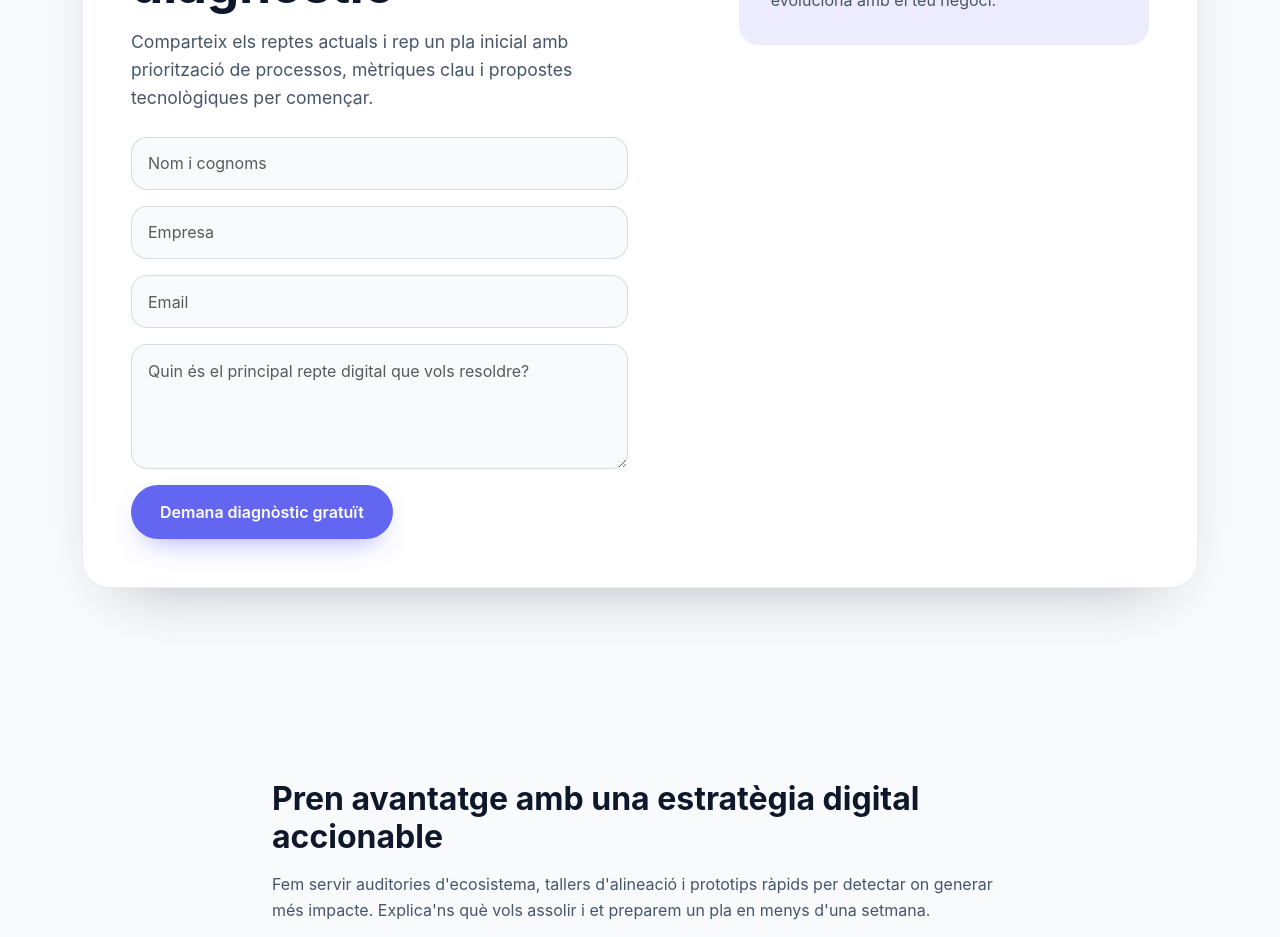
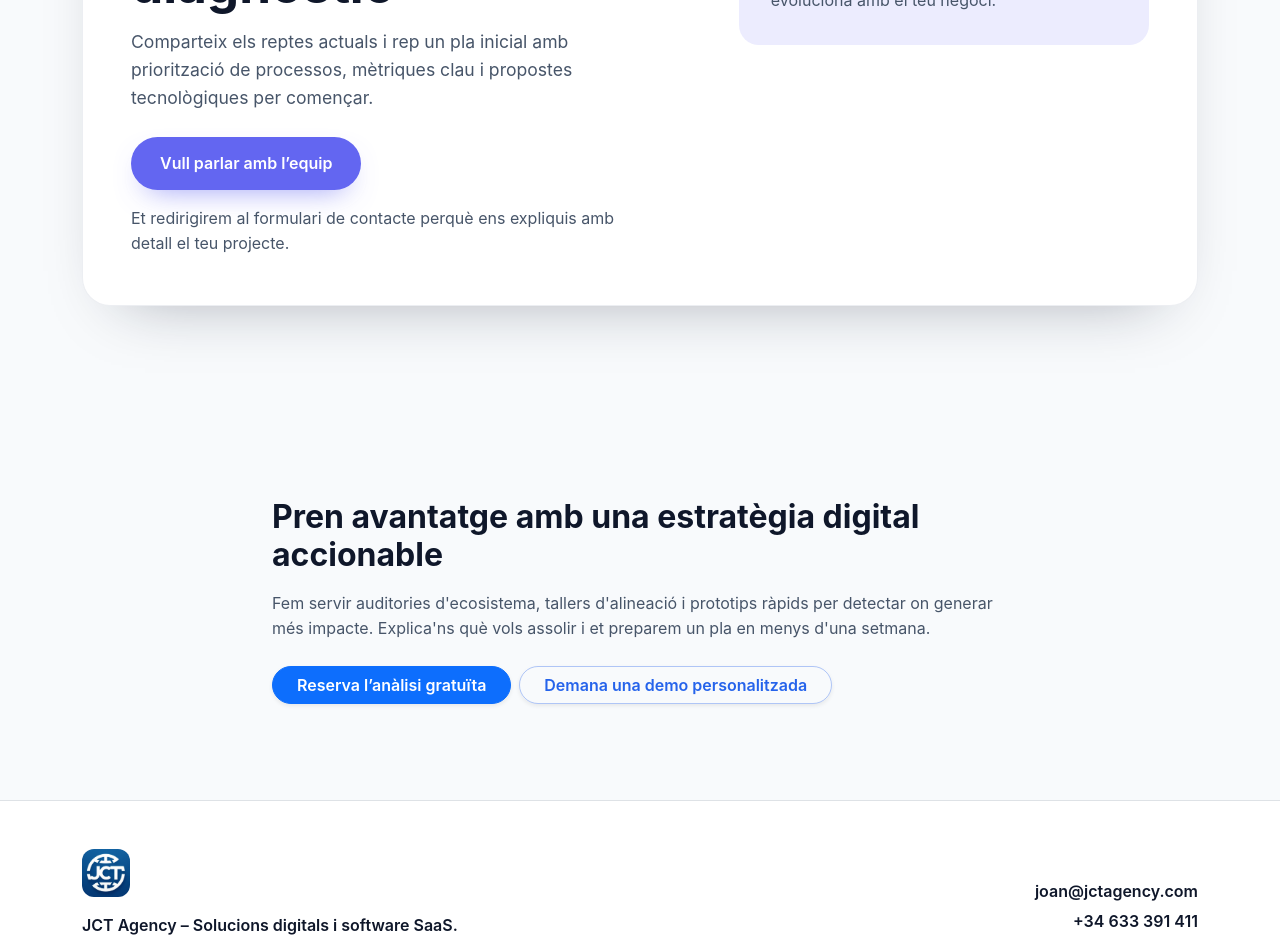
Before and after one commit to joanchorto1/web-jct-agency, a React (Create React App) app: page / in a window 1280 px wide. Shown: the part 8180-9117 px from the top of the page. Built offline with nearby package versions, Linux system fonts and the light colour scheme.

Commit message:
Remove home contact form and link to contact page

```diff
--- a/src/pages/Home/index.jsx
+++ b/src/pages/Home/index.jsx
@@ -1,6 +1,5 @@
-import React, { useState } from 'react';
+import React from 'react';
 import { Helmet } from 'react-helmet';
-import emailjs from '@emailjs/browser';
 
 import Layout from '../../components/layouts/layout';
 
@@ -195,29 +194,6 @@ const PRODUCT_SOLUTIONS = [
 ];
 
 const Home = () => {
-  const [isFormSubmitted, setFormSubmitted] = useState(false);
-  const [formFields, setFormFields] = useState({
-    nombre: '',
-    empresa: '',
-    email: '',
-    mensaje: '',
-  });
-
-  const handleSubmit = (e) => {
-    e.preventDefault();
-    emailjs
-      .sendForm('service_uaggcy8', 'template_88m2twe', e.target, 'PrtHsOGCYBrChfJU3')
-      .then(() => {
-        setFormSubmitted(true);
-        setFormFields({ nombre: '', empresa: '', email: '', mensaje: '' });
-      })
-      .catch(() => setFormSubmitted(false));
-  };
-
-  const handleChange = (e) => {
-    setFormFields({ ...formFields, [e.target.name]: e.target.value });
-  };
-
   return (
     <Layout>
       <Helmet>
@@ -247,7 +223,7 @@ const Home = () => {
                   ))}
                 </ul>
                 <div className="d-flex flex-column flex-md-row align-items-md-center gap-3 mt-4 justify-content-md-start justify-content-center">
-                  <a href="#contacte" className="btn btn-brand">
+                  <a href="/contacte" className="btn btn-brand">
                     Demana diagnòstic gratuït
                   </a>
                   <a href="#assessorem" className="link-arrow">
@@ -473,7 +449,7 @@ const Home = () => {
               ))}
             </div>
             <div className="text-center mt-5">
-              <a href="#contacte" className="btn btn-brand">
+              <a href="/contacte" className="btn btn-brand">
                 Demana diagnòstic gratuït
               </a>
             </div>
@@ -508,47 +484,14 @@ const Home = () => {
                   <p className="section-subheading">
                     Comparteix els reptes actuals i rep un pla inicial amb priorització de processos, mètriques clau i propostes tecnològiques per començar.
                   </p>
-                  <form onSubmit={handleSubmit} className="mt-4">
-                    <input
-                      type="text"
-                      name="nombre"
-                      placeholder="Nom i cognoms"
-                      className="form-control mb-3"
-                      value={formFields.nombre}
-                      onChange={handleChange}
-                      required
-                    />
-                    <input
-                      type="text"
-                      name="empresa"
-                      placeholder="Empresa"
-                      className="form-control mb-3"
-                      value={formFields.empresa}
-                      onChange={handleChange}
-                    />
-                    <input
-                      type="email"
-                      name="email"
-                      placeholder="Email"
-                      className="form-control mb-3"
-                      value={formFields.email}
-                      onChange={handleChange}
-                      required
-                    />
-                    <textarea
-                      name="mensaje"
-                      placeholder="Quin és el principal repte digital que vols resoldre?"
-                      className="form-control mb-3"
-                      rows="4"
-                      value={formFields.mensaje}
-                      onChange={handleChange}
-                      required
-                    ></textarea>
-                    <button type="submit" className="btn btn-brand">
-                      Demana diagnòstic gratuït
-                    </button>
-                    {isFormSubmitted && <p className="mt-3 text-success">Missatge enviat correctament.</p>}
-                  </form>
+                  <div className="mt-4">
+                    <a href="/contacte" className="btn btn-brand">
+                      Vull parlar amb l’equip
+                    </a>
+                    <p className="text-muted mt-3 mb-0">
+                      Et redirigirem al formulari de contacte perquè ens expliquis amb detall el teu projecte.
+                    </p>
+                  </div>
                 </div>
                 <div className="col-lg-5 offset-lg-1">
                   <div className="contact-details">
```
